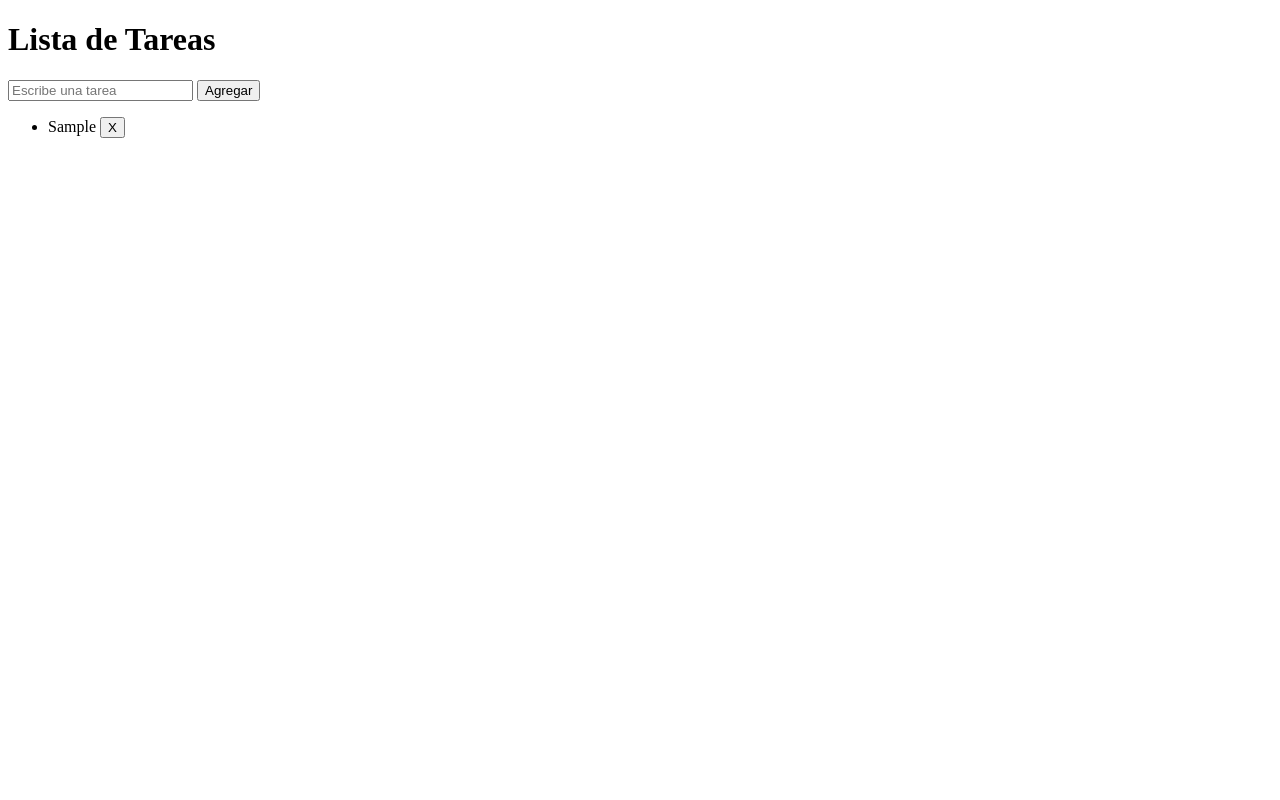
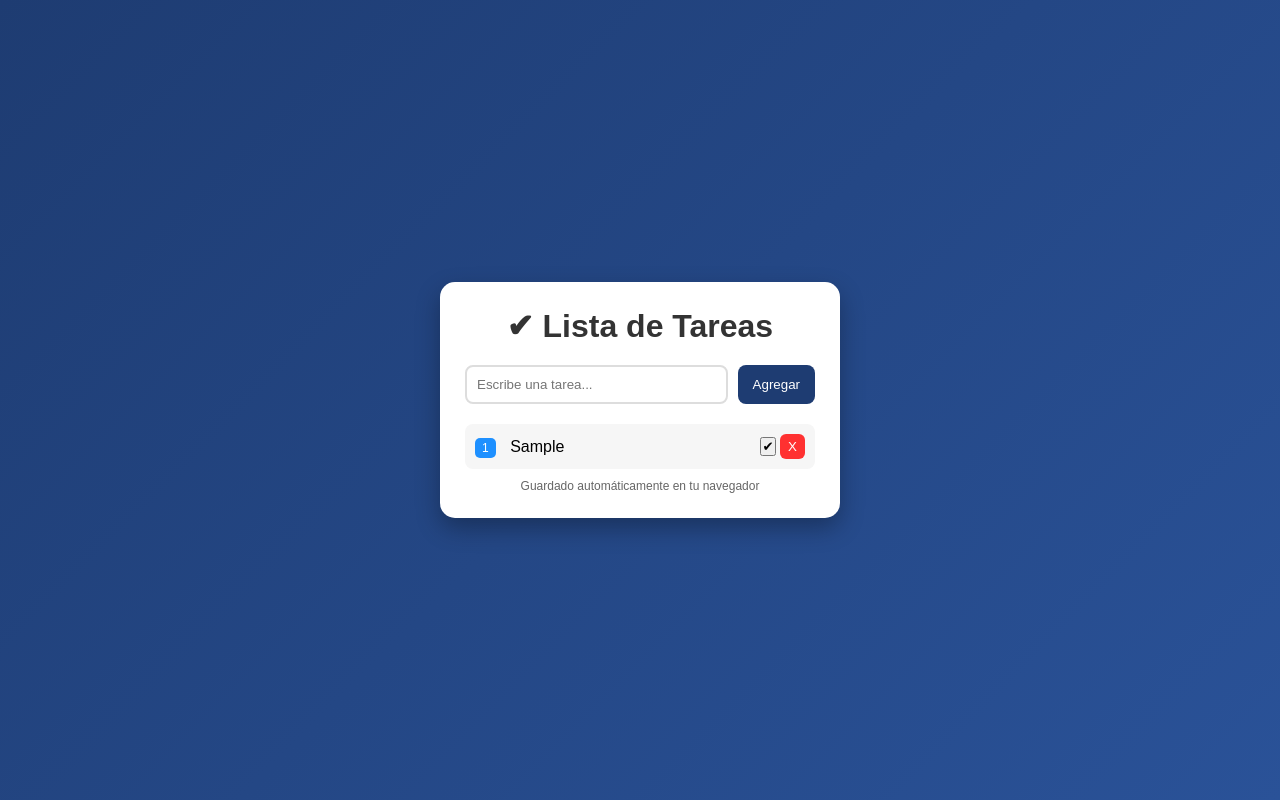
Before and after one commit to EddyMiguel/To-Do-App, a plain HTML site: page index.html in a window 1280 px wide. Both pictures are taken after typing "Sample" into the empty fields and a click on the button "Agregar". Drawn offline with Linux system fonts and the light colour scheme.

Commit message:
mejoras en la estructura y estilo

```diff
--- a/app.js
+++ b/app.js
@@ -5,16 +5,33 @@ function loadTasks(){
   const tasks = JSON.parse(localStorage.getItem("tasks")) || [];
   list.innerHTML = "";
   tasks.forEach((t,i)=>{
-    list.innerHTML += `<li>${t}
-      <button onclick="removeTask(${i})">X</button></li>`;
+    list.innerHTML += `
+      <li class="${t.done ? 'completed' : ''}">
+        <span>
+          <span class="badge">${i+1}</span>
+          ${t.text}
+        </span>
+        <div>
+          <button onclick="toggle(${i})">✔</button>
+          <button class="delete" onclick="removeTask(${i})">X</button>
+        </div>
+      </li>`;
   });
 }
 
 function addTask(){
+  if(input.value.trim()==="") return alert("Escribe algo");
   const tasks = JSON.parse(localStorage.getItem("tasks")) || [];
-  tasks.push(input.value);
+  tasks.push({text:input.value, done:false});
   localStorage.setItem("tasks", JSON.stringify(tasks));
   input.value="";
+  loadTasks();
+}
+
+function toggle(i){
+  const tasks = JSON.parse(localStorage.getItem("tasks")) || [];
+  tasks[i].done = !tasks[i].done;
+  localStorage.setItem("tasks", JSON.stringify(tasks));
   loadTasks();
 }
 
--- a/index.html
+++ b/index.html
@@ -2,16 +2,23 @@
 <html lang="es">
 <head>
   <meta charset="UTF-8">
-  <title>To-Do App</title>
+  <title>To-Do App Moderna</title>
   <link rel="stylesheet" href="style.css">
 </head>
 <body>
-<h1>Lista de Tareas</h1>
 
-<input id="taskInput" placeholder="Escribe una tarea">
-<button onclick="addTask()">Agregar</button>
+<div class="container">
+  <h1>✔ Lista de Tareas</h1>
 
-<ul id="taskList"></ul>
+  <div class="input-box">
+    <input id="taskInput" placeholder="Escribe una tarea...">
+    <button onclick="addTask()">Agregar</button>
+  </div>
+
+  <ul id="taskList"></ul>
+
+  <p class="footer">Guardado automáticamente en tu navegador</p>
+</div>
 
 <script src="app.js"></script>
 </body>
--- a/style.css
+++ b/style.css
@@ -0,0 +1,117 @@
+*{
+  margin:0;
+  padding:0;
+  box-sizing:border-box;
+  font-family:Arial;
+}
+
+body{
+  background:linear-gradient(135deg,#1e3c72,#2a5298);
+  height:100vh;
+  display:flex;
+  justify-content:center;
+  align-items:center;
+}
+
+.container{
+  width:400px;
+  background:white;
+  padding:25px;
+  border-radius:15px;
+  box-shadow:0 10px 25px rgba(0,0,0,.3);
+}
+
+h1{
+  text-align:center;
+  margin-bottom:20px;
+  color:#333;
+}
+
+.input-box{
+  display:flex;
+  gap:10px;
+  margin-bottom:20px;
+}
+
+.input-box input{
+  flex:1;
+  padding:10px;
+  border-radius:8px;
+  border:2px solid #ddd;
+  transition:.3s;
+}
+
+.input-box input:focus{
+  border-color:#1e3c72;
+  outline:none;
+}
+
+.input-box button{
+  background:#1e3c72;
+  border:none;
+  color:white;
+  padding:10px 15px;
+  border-radius:8px;
+  cursor:pointer;
+  transition:.3s;
+}
+
+.input-box button:hover{
+  background:#2a5298;
+}
+
+ul{
+  list-style:none;
+}
+
+li{
+  background:#f6f6f6;
+  padding:10px;
+  margin:8px 0;
+  border-radius:8px;
+  display:flex;
+  justify-content:space-between;
+  align-items:center;
+  transition:.3s;
+}
+
+li:hover{
+  transform:scale(1.02);
+  background:#eee;
+}
+
+.completed{
+  text-decoration:line-through;
+  color:gray;
+  background:#dcdcdc;
+}
+
+.badge{
+  font-size:12px;
+  background:#1e90ff;
+  color:white;
+  padding:3px 7px;
+  border-radius:5px;
+  margin-right:10px;
+}
+
+.delete{
+  background:#ff3131;
+  border:none;
+  color:white;
+  padding:5px 8px;
+  border-radius:6px;
+  cursor:pointer;
+  transition:.3s;
+}
+
+.delete:hover{
+  background:#cc0000;
+}
+
+.footer{
+  text-align:center;
+  margin-top:10px;
+  color:#666;
+  font-size:12px;
+}
```
